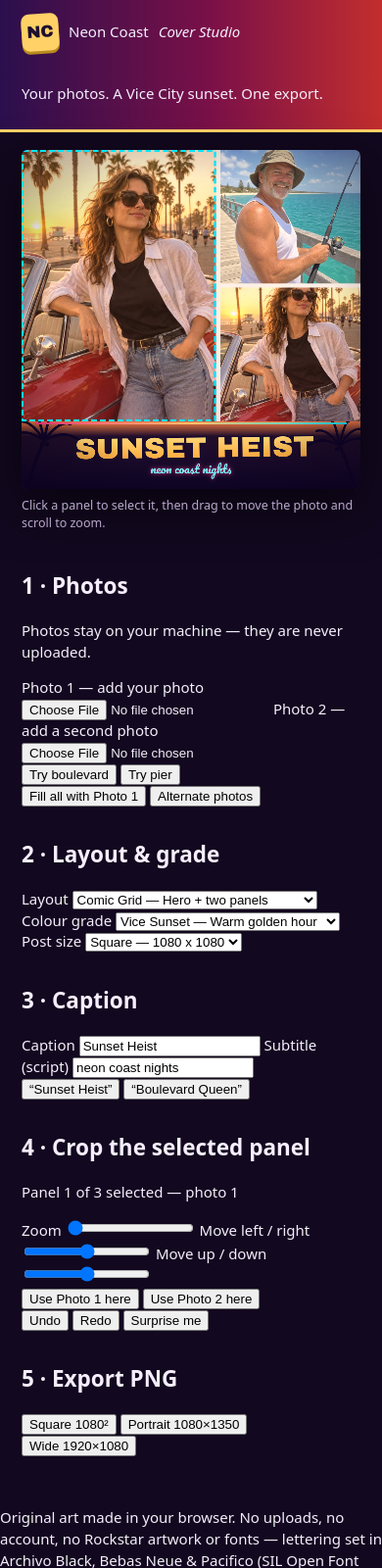
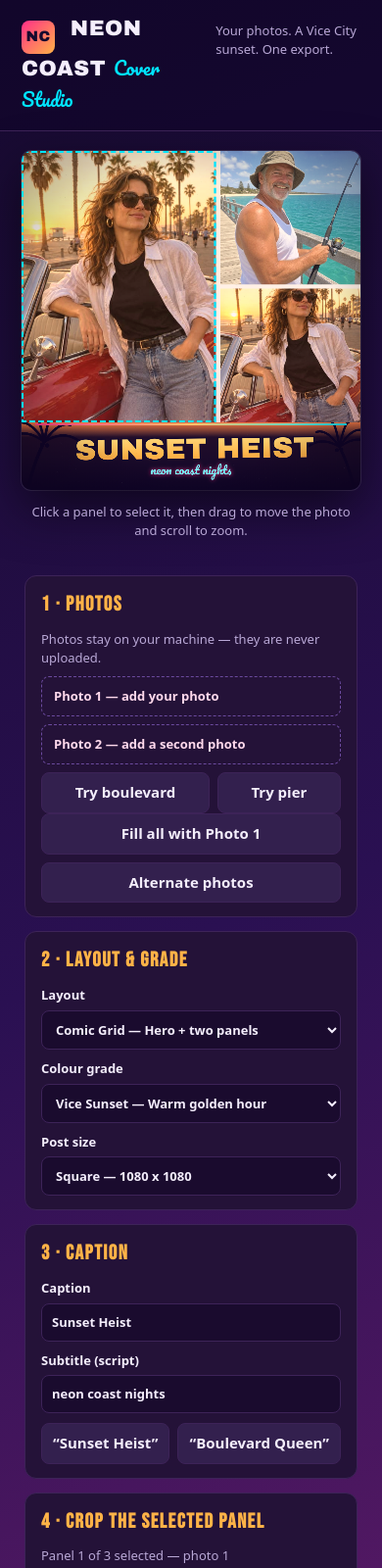
Before and after one commit to Daniikhwan/gta6-cover-art-01, a plain HTML site: page app/index.html in a window 390 px wide. Shown: the top 1600 px of the page at 98% size. Drawn offline with Linux system fonts and the light colour scheme.

Commit message:
Neon Coast Cover Studio: multi-panel GTA-style cover maker

```diff
--- a/app/style.css
+++ b/app/style.css
@@ -1,75 +1,82 @@
-@font-face { font-family: 'Archivo Black'; src: url('./fonts/ArchivoBlack-Regular.ttf') format('truetype'); font-display: swap; }
-@font-face { font-family: 'Bebas Neue'; src: url('./fonts/BebasNeue-Regular.ttf') format('truetype'); font-display: swap; }
-@font-face { font-family: 'Pacifico'; src: url('./fonts/Pacifico-Regular.ttf') format('truetype'); font-display: swap; }
+@font-face { font-family: "Archivo Black"; src: url("./fonts/ArchivoBlack-Regular.ttf") format("truetype"); font-display: swap; }
+@font-face { font-family: "Bebas Neue"; src: url("./fonts/BebasNeue-Regular.ttf") format("truetype"); font-display: swap; }
+@font-face { font-family: "Pacifico"; src: url("./fonts/Pacifico-Regular.ttf") format("truetype"); font-display: swap; }
 
 :root {
-  --ink: #f5eefc;
-  --muted: #b9a8cc;
-  --panel: #1d1030;
-  --panel2: #251641;
-  --line: #3d2560;
+  --ink: #f4eefc;
+  --muted: #b9a8d6;
+  --panel: #241238;
+  --panel-2: #1a0b2e;
+  --line: #3d2358;
   --pink: #ff2e88;
-  --orange: #ff9a3d;
-  --teal: #2de2c5;
-  --gold: #ffd166;
+  --amber: #ffb347;
+  --cyan: #00e5ff;
 }
 * { box-sizing: border-box; }
-html, body { margin: 0; min-height: 100%; background: #12081f; color: var(--ink); font: 15px/1.45 system-ui, -apple-system, sans-serif; }
-body { display: flex; flex-direction: column; }
+html, body { margin: 0; min-height: 100%; }
+body {
+  background: linear-gradient(160deg, #160a2e 0%, #2a1052 45%, #6d1e6e 100%);
+  color: var(--ink);
+  font: 15px/1.45 system-ui, -apple-system, "Segoe UI", sans-serif;
+}
+.topbar {
+  display: flex; align-items: baseline; justify-content: space-between; gap: 16px;
+  padding: 14px 22px; border-bottom: 1px solid var(--line);
+  background: rgba(16, 4, 40, 0.55);
+}
+.brand { font-family: "Archivo Black", sans-serif; font-size: 22px; letter-spacing: 0.5px; text-transform: uppercase; }
+.brand em { font-family: Pacifico, cursive; font-style: normal; text-transform: none; color: var(--cyan); font-size: 19px; letter-spacing: 0; }
+.brand-mark {
+  display: inline-grid; place-items: center; width: 34px; height: 34px; margin-right: 8px;
+  border-radius: 8px; background: linear-gradient(135deg, var(--pink), var(--amber));
+  color: #160a2e; font-size: 15px; vertical-align: -6px;
+}
+.tagline { margin: 0; color: var(--muted); font-size: 13px; }
+.app { display: flex; gap: 24px; padding: 20px 22px; align-items: flex-start; justify-content: center; flex-wrap: wrap; }
+.stage { flex: 1 1 520px; max-width: 760px; }
+#cover {
+  width: 100%; height: auto; display: block; border-radius: 10px;
+  box-shadow: 0 18px 50px rgba(0, 0, 0, 0.55), 0 0 0 1px rgba(255, 255, 255, 0.12);
+  cursor: grab; background: #1b0f3b; touch-action: none;
+}
+#cover:active { cursor: grabbing; }
+.hint { color: var(--muted); font-size: 13px; text-align: center; }
+.controls { flex: 0 1 340px; display: flex; flex-direction: column; gap: 14px; }
+.group {
+  background: var(--panel); border: 1px solid var(--line); border-radius: 12px; padding: 14px 16px;
+}
+.group h2 { margin: 0 0 10px; font-family: "Bebas Neue", sans-serif; font-size: 21px; letter-spacing: 1.5px; color: var(--amber); }
+.note { margin: 0 0 10px; color: var(--muted); font-size: 13px; }
+label { display: flex; flex-direction: column; gap: 6px; font-weight: 600; font-size: 13px; margin-bottom: 10px; }
+label:last-child { margin-bottom: 0; }
+input[type=text], select {
+  font: inherit; padding: 9px 10px; border-radius: 8px; border: 1px solid var(--line);
+  background: var(--panel-2); color: var(--ink);
+}
+input[type=range] { width: 100%; accent-color: var(--pink); }
+.file-btn {
+  display: block; padding: 10px 12px; border: 1px dashed #6b4a9e; border-radius: 8px;
+  margin-bottom: 8px; cursor: pointer; font-weight: 700; color: #ffd9ec;
+}
+.file-btn input { display: none; }
+.row { display: flex; gap: 8px; flex-wrap: wrap; }
+.row button { flex: 1 1 auto; }
+button {
+  font: inherit; font-weight: 700; padding: 9px 10px; border-radius: 8px; border: 1px solid var(--line);
+  background: #33204e; color: var(--ink); cursor: pointer;
+}
+button:hover { border-color: var(--pink); }
+button:focus-visible, input:focus-visible, select:focus-visible, .file-btn:focus-visible {
+  outline: 3px solid var(--cyan); outline-offset: 2px;
+}
+button.primary { background: linear-gradient(135deg, var(--pink), #ff7a3d); border: 0; color: #fff; }
+button.primary:hover { filter: brightness(1.12); }
+.export-row button { flex: 1 1 30%; }
+#status { margin: 10px 0 0; min-height: 1.2em; color: #9df3c0; font-size: 13px; }
+.foot { padding: 0 22px 22px; color: var(--muted); font-size: 12px; text-align: center; }
 
-.topbar { display: flex; align-items: baseline; gap: 18px; flex-wrap: wrap; padding: 14px 22px 10px; background: linear-gradient(90deg, #2b0f4d, #7a1048 55%, #c22e2e); border-bottom: 3px solid var(--gold); }
-.brand { display: flex; align-items: center; gap: 10px; }
-.brand-mark { display: inline-grid; place-items: center; width: 38px; height: 38px; border-radius: 8px; background: var(--gold); color: #1d1030; font-family: 'Archivo Black', sans-serif; font-size: 17px; transform: rotate(-4deg); box-shadow: 0 3px 0 #b98a1e; }
-.brand-name { font-family: 'Archivo Black', sans-serif; font-size: 22px; letter-spacing: 0.5px; text-transform: uppercase; }
-.brand-name em { font-family: 'Pacifico', cursive; font-style: normal; text-transform: none; color: var(--gold); font-size: 20px; margin-left: 4px; }
-.topbar-tag { margin: 0; color: #ffe9f3; font-size: 13px; }
-
-.app { display: flex; gap: 20px; padding: 18px 22px 24px; align-items: flex-start; flex: 1; }
-.controls { width: 320px; flex: none; display: flex; flex-direction: column; gap: 14px; }
-.panel-block { background: var(--panel); border: 1px solid var(--line); border-radius: 14px; padding: 14px; }
-.panel-block h2 { margin: 0 0 10px; font-family: 'Bebas Neue', sans-serif; font-size: 21px; letter-spacing: 2px; color: var(--gold); }
-.hint { margin: 8px 0 0; color: var(--muted); font-size: 12.5px; }
-.upload-btn { display: block; text-align: center; padding: 11px; border-radius: 9px; background: var(--pink); color: #fff; font-weight: 800; cursor: pointer; }
-.upload-btn input { display: none; }
-.sample-row { display: flex; gap: 8px; margin-top: 8px; }
-.sample-btn { flex: 1; padding: 8px 4px; border-radius: 8px; border: 1px solid var(--line); background: var(--panel2); color: var(--ink); font: inherit; font-size: 13px; font-weight: 700; cursor: pointer; }
-.thumbs { display: flex; gap: 8px; flex-wrap: wrap; margin-top: 10px; }
-.thumbs img { width: 64px; height: 64px; object-fit: cover; border-radius: 8px; border: 3px solid transparent; cursor: pointer; }
-.thumbs img.active { border-color: var(--gold); }
-.thumbs .empty { color: var(--muted); font-size: 13px; }
-.chip-row { display: flex; flex-wrap: wrap; gap: 7px; }
-.chip { padding: 7px 11px; border-radius: 999px; border: 1px solid var(--line); background: var(--panel2); color: var(--ink); font: inherit; font-size: 13px; font-weight: 700; cursor: pointer; }
-.chip.active { background: var(--gold); color: #1d1030; border-color: var(--gold); }
-.panel-tools { display: flex; align-items: center; gap: 8px; margin-top: 10px; }
-.panel-label { flex: 1; font-weight: 700; font-size: 13.5px; color: var(--teal); }
-.mini-btn { padding: 6px 10px; border-radius: 7px; border: 1px solid var(--line); background: var(--panel2); color: var(--ink); font: inherit; font-size: 13px; cursor: pointer; }
-.row-btns { display: flex; gap: 8px; margin-top: 8px; }
-.slider-label { display: flex; align-items: center; gap: 10px; margin-top: 10px; font-weight: 700; font-size: 13px; }
-.slider-label input { flex: 1; accent-color: var(--pink); }
-.field-label { display: flex; flex-direction: column; gap: 5px; font-weight: 700; font-size: 13px; margin-bottom: 10px; }
-.field-label input { font: inherit; padding: 9px 10px; border-radius: 8px; border: 1px solid var(--line); background: #150a26; color: var(--ink); }
-.check { display: flex; gap: 8px; align-items: center; font-size: 13.5px; margin-top: 4px; cursor: pointer; }
-.check input { accent-color: var(--pink); width: 16px; height: 16px; }
-.export-block { border-color: var(--gold); }
-.export-btn { width: 100%; margin-top: 10px; padding: 13px; border: 0; border-radius: 10px; background: linear-gradient(90deg, var(--pink), var(--orange)); color: #fff; font: inherit; font-size: 17px; font-weight: 900; letter-spacing: 0.5px; cursor: pointer; box-shadow: 0 4px 0 #8f1d4d; }
-.export-btn:active { transform: translateY(2px); box-shadow: none; }
-#status { margin: 10px 0 0; color: var(--muted); font-size: 13px; min-height: 18px; }
-
-.stage { flex: 1; min-width: 0; position: sticky; top: 12px; }
-.stage canvas { display: block; width: 100%; height: auto; max-height: calc(100vh - 150px); object-fit: contain; border-radius: 6px; box-shadow: 0 18px 50px rgba(0, 0, 0, 0.55); background: #2b1838; cursor: grab; }
-.stage canvas.dragging { cursor: grabbing; }
-.stage-caption { margin: 10px 2px 0; color: var(--muted); font-size: 13px; text-align: center; }
-
-body.shot-cover { background: #000; }
-body.shot-cover .topbar, body.shot-cover .controls, body.shot-cover .stage-caption { display: none; }
-body.shot-cover .app { padding: 0; gap: 0; }
-body.shot-cover .stage { position: static; }
-body.shot-cover .stage canvas { width: 100vw; height: 100vh; max-height: none; border-radius: 0; box-shadow: none; object-fit: fill; }
-button:focus-visible, input:focus-visible, .upload-btn:focus-visible { outline: 3px solid var(--teal); outline-offset: 2px; }
-.thumbs img { transition: border-color 0.15s ease, transform 0.15s ease; }
-.thumbs img:hover { transform: scale(1.06); }
-@media (max-width: 900px) {
-  .app { flex-direction: column; }
-  .controls { width: 100%; }
-  .stage { position: static; width: 100%; }
-}
+/* Screenshot scenes: the cover alone, edge to edge, no editor chrome. */
+body.shot-cover .topbar, body.shot-cover .controls, body.shot-cover .hint, body.shot-cover .foot { display: none; }
+body.shot-cover .app { padding: 0; display: block; }
+body.shot-cover .stage { max-width: none; }
+body.shot-cover #cover { border-radius: 0; box-shadow: none; width: 100vw; height: 100vh; object-fit: contain; background: #100428; }
```
